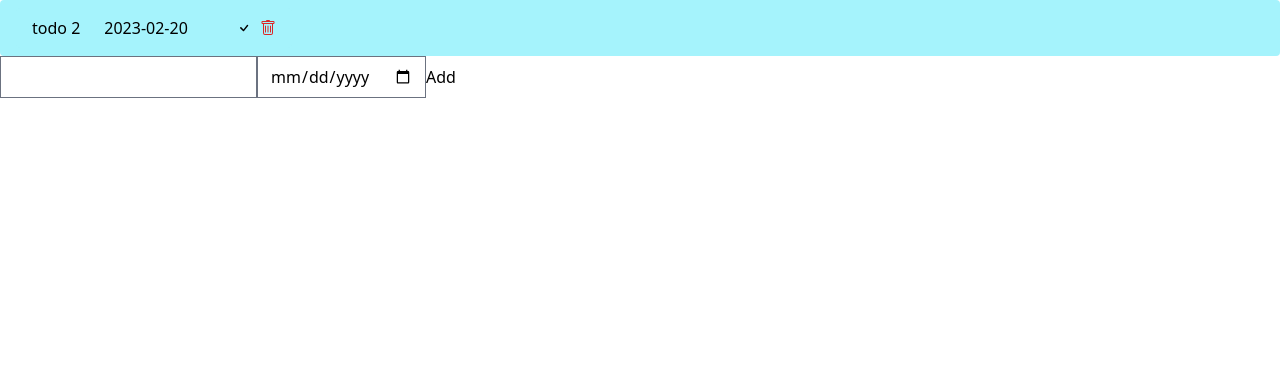
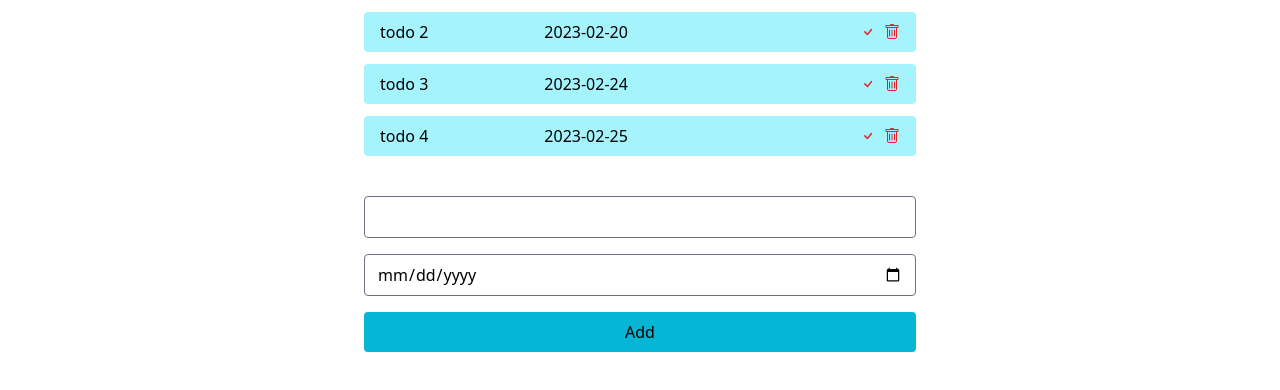
Before and after one commit to Arman-Abbasian/todo_list_with_react_redux_and_typescript, a React (Create React App) app: page / in a window 1280 px wide. Shown: the top 390 px of the page. Built offline with nearby package versions, Linux system fonts and the light colour scheme; data requests are answered from the project's data file.

Commit message:
make Todos component editComplete section

```diff
--- a/src/App.tsx
+++ b/src/App.tsx
@@ -5,7 +5,7 @@ import Todos from './components/Todos';
 
 function App() {
   return (
-    <div className="App">
+    <div className="container mx-auto max-w-xl p-3">
       <Todos />
       <AddTodo />
     </div>
--- a/src/components/AddTodo.tsx
+++ b/src/components/AddTodo.tsx
@@ -14,11 +14,11 @@ const AddTodo = () => {
         setFormInput({title:"",dueDate:""})
      }
     return (
-        <div>
-            <form onSubmit={submitHandler}>
-                <input type="text" name='title' value={formInput.title} onChange={changeHandler} />
-                <input type="date" name='dueDate' value={formInput.dueDate} onChange={changeHandler} />
-                <input type="submit" value="Add" />
+        <div className='w-full'>
+            <form onSubmit={submitHandler} className='flex flex-col gap-4'>
+                <input type="text" name='title' value={formInput.title} onChange={changeHandler} className='rounded' />
+                <input type="date" name='dueDate' value={formInput.dueDate} onChange={changeHandler} className='rounded' />
+                <input type="submit" value="Add" className='w-full rounded p-2 bg-cyan-500 cursor-pointer' />
             </form>
         </div>
      );
--- a/src/components/Todos.tsx
+++ b/src/components/Todos.tsx
@@ -20,22 +20,22 @@ const Todos = () => {
       console.log(todoState.todos)
       const itemm:getTodoType|any=todoState.todos.find((item:getTodoType)=>item.id===id)
       itemm.completed=!itemm.completed
-      console.log(itemm)
+      dispatch(EditTodoCompleted(itemm.id,itemm))
 
     }
   }
     return (
-        <div className="flex justify-between items-center bg-cyan-200 py-2 px-4 rounded">
+        <div className="flex flex-col gap-3 justify-between items-center mb-10">
                {todoState.todos &&  todoState.todos instanceof Array &&
                 todoState.todos.map((item:ShowITodo)=>{
-                  return <div key={item.id} className="flex justify-between items-center bg-cyan-200 py-2 px-4 rounded gap-6">
+                  return <div key={item.id} className="flex justify-between items-center bg-cyan-200 py-2 px-4 rounded gap-6 w-full">
                     <p>{item.title}</p>
                     <p>{item.dueDate}</p>
                     <p>{item.completed}</p>
                     <div className="flex items-center gap-2">
                       {item.completed ?
-                      <BsCircle onClick={changeCompletedCondition(item.id)}  /> :
-                      <BsCheck onClick={changeCompletedCondition(item.id)} />
+                      <BsCircle className="cursor-pointer" onClick={changeCompletedCondition(item.id)}  /> :
+                      <BsCheck className="cursor-pointer text-red-600" onClick={changeCompletedCondition(item.id)} />
                       }
                     <BsTrash className="cursor-pointer text-red-600" onClick={()=>dispatch(DeleteTodos(item.id))} />
                   </div>
--- a/src/redux/todo/todoActions.ts
+++ b/src/redux/todo/todoActions.ts
@@ -101,7 +101,7 @@ export const AddTodos = (todo:addTodoType) => async (dispatch: Dispatch<AddTodoD
       dispatch({
         type: EDIT_TODO_LOADING
       })
-      await axios.put(`http://localhost:4000/todos/${id}`,{todo})
+      await axios.put(`http://localhost:4000/todos/${id}`,todo)
       const res= await axios.get(`http://localhost:4000/todos`)
       console.log(res.data)
       dispatch({
--- a/src/redux/todo/todoTypes.ts
+++ b/src/redux/todo/todoTypes.ts
@@ -25,6 +25,7 @@ export type addTodoType={
   dueDate:string
 }
 export type editTodoType={
+  id:number,
   title: string,
   completed: boolean,
   dueDate:string,
--- a/src/server/db.json
+++ b/src/server/db.json
@@ -6,6 +6,20 @@
       "completed": false,
       "date": "Tue Feb 21 2023",
       "id": 1
+    },
+    {
+      "title": "todo 3",
+      "dueDate": "2023-02-24",
+      "completed": false,
+      "date": "Wed Feb 22 2023",
+      "id": 2
+    },
+    {
+      "title": "todo 4",
+      "dueDate": "2023-02-25",
+      "completed": false,
+      "date": "Wed Feb 22 2023",
+      "id": 3
     }
   ]
 }
```
